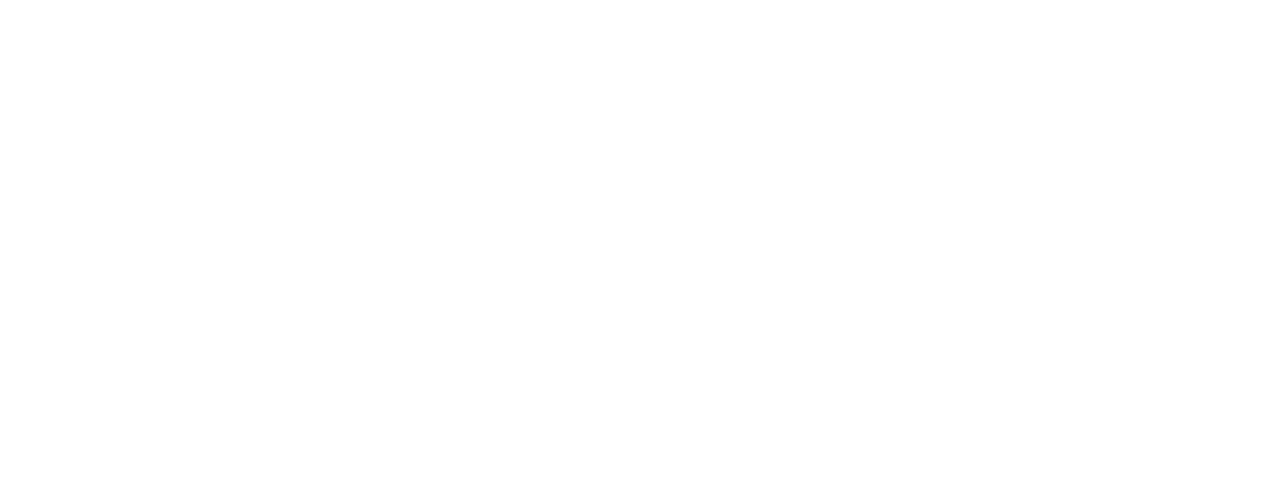
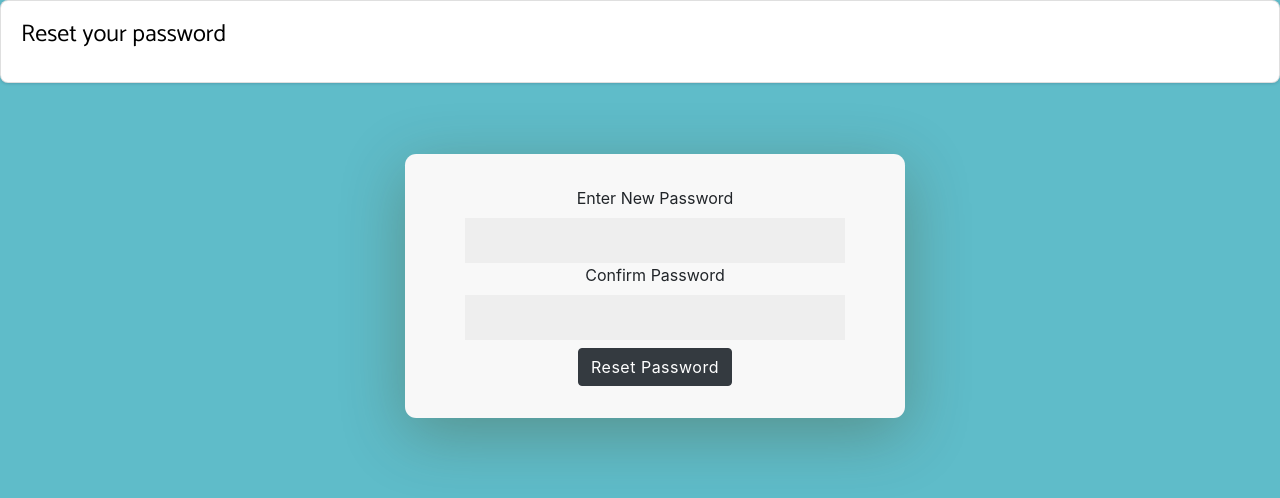
Before and after one commit to VarshaPrasanna/PharmacyReact, a React (Create React App) app in the folder frontend/: page /changePassword in a window 1280 px wide. Before the commit this address had no page. Shown: the top 498 px of the page. Built offline with nearby package versions, Linux system fonts and the light colour scheme; the HTML template or start-up script is replaced by a standard one.

Commit message:
change password form and minor ui changes

```diff
--- a/frontend/src/App.js
+++ b/frontend/src/App.js
@@ -38,6 +38,7 @@ import UpdateProduct from './components/Admin/AdminComponents/ManageProducts/Upd
 import ProductInfo from './components/product-info/product-info';
 import ManageQuery from './components/Admin/AdminComponents/ManageQuery/manage-query';
 import DiscussionBoard from './components/discussion-board/DiscussionBoard';
+import ChangePassword from './components/change-password/ChangePassword';
 
 
 
@@ -56,6 +57,7 @@ function App() {
             <Route exact path="/" element={<Home />} />
             <Route path="/prescription" element={<Prescription />} />
             <Route exact path="discussion-board" element={<DiscussionBoard />} />
+            <Route path='/MyOrders' element={<MyOrders />} />
 
           </Route>
 
@@ -63,19 +65,17 @@ function App() {
           <Route exact path="/signup" element={<Signup />} />
           <Route exact path="/login" element={<Login />} />
           <Route path="/cart" element={<Cart />} />
-          <Route exact path="/cart" element={<Cart />} />
           <Route exact path='/payment' element={<Payment />} />
           <Route path='/product-list' element={<ProductList />} />
           <Route path='/ManageOrders' element={<ManageOrders />} />
           <Route exact path='/Myprofile' element={<UserProfile />} />
           <Route exact path="/EditProfile" element={<EditProfile />} />
-          <Route path='/MyOrders' element={<MyOrders />} />
           <Route path='/update-status/:id' element={<UpdateStatus />} />
           <Route exact path="/ProductList" element={<ViewProduct />} />
           <Route exact path="/Addproduct" element={<AddProduct />} />
           <Route exact path="/UpdateProduct/:_id" element={<UpdateProduct />} />
           <Route exact path="/product-info/:id" element={<ProductInfo />} />
-
+          <Route exact path="/changePassword" element={<ChangePassword />} />
 
           {/* All admin components to be placed inside Admin layout  */}
 
--- a/frontend/src/components/Cart/Cart.css
+++ b/frontend/src/components/Cart/Cart.css
@@ -5,14 +5,14 @@
 .cart-img{
     width: 130px;
     height: 130px;
-    border: 5px solid rgba(39, 73, 136, 0.661);
+    border: 5px solid rgb(72, 183, 197);
     border-radius: 5px;
 }
 
 .qty{
     width: 70px;
     padding: 1px;
-    background-color: rgba(100, 148, 237, 0.414);
+    background-color: rgb(140, 218, 229);
 }
 
 .qty-button{
@@ -20,14 +20,18 @@
     height: 30px;
     text-align: center;
     margin: 10px;
-    background-color: cornflowerblue;
+    background-color: rgb(72, 183, 197);
     padding: 1px;
 }
 
 .cart-product-card{
     margin-bottom: 20px;
-    background-color: rgba(196, 208, 230, 0.685);
+    background-color: rgba(80, 178, 193, 0.438);
     border-radius: 10px;
+}
+
+.cart-product-card tbody td{
+    color: black;
 }
 
 .bill{
--- a/frontend/src/components/Header/Header.css
+++ b/frontend/src/components/Header/Header.css
@@ -1,5 +1,9 @@
+#navbar{
+  background-color: rgb(95, 188, 201)
+}
+
 .button-1 {
-  background-color: #7f57ff;
+  background-color: #e97312;
   border-radius: 8px;
   border-style: none;
   box-sizing: border-box;
@@ -14,6 +18,7 @@
   padding: 10px 16px;
   position: relative;
   text-align: center;
+  margin: 0 10px 0 0;
 }
 
 .space{
--- a/frontend/src/components/Header/Header.js
+++ b/frontend/src/components/Header/Header.js
@@ -25,7 +25,7 @@ function Header() {
         setisLogged(false);
     };
     return (
-        <nav className="navbar navbar-expand-lg navbar-light bg-white w-100 navigation" id="navbar">
+        <nav className="navbar navbar-expand-lg navbar-light w-100 navigation" id="navbar">
             <div className="container">
 
                 <Link className="navbar-brand font-weight-bold" to={{ pathname: "/" }}>GetMeds</Link>
@@ -69,13 +69,10 @@ function Header() {
                             </svg></Link>
                         <Link className="button-1" onClick={logout}>Logout</Link>
                     </div>
-
-
-
                 )}
                 <ul className="top-menu list-inline mb-0 d-none d-lg-block" id="top-menu">
                     <li className="dropdown cart-nav dropdown-slide list-inline-item">
-                        <Link to={{ pathname: "/cart" }} className="dropdown-toggle cart-icon" data-toggle="dropdown" data-hover="dropdown">
+                        <Link to={{ pathname: "/cart" }} className="cart-icon">
                             <i className="tf-ion-android-cart"></i>
                         </Link>
                     </li>
--- a/frontend/src/components/Home/Carousel/Carousel.css
+++ b/frontend/src/components/Home/Carousel/Carousel.css
@@ -7,7 +7,7 @@
 
 .carousel-img{
     width: 100%;
-    height: 450px;
+    height: 400px;
     object-fit: fill;
     display: flex;
     justify-content: center;
--- a/frontend/src/components/Home/Home.css
+++ b/frontend/src/components/Home/Home.css
@@ -15,12 +15,12 @@
     height: 175px;
     margin: 5px;
     padding: 10px;
-    background-color: rgba(87, 185, 226, 0.592);
+    background-color: rgb(140, 218, 229);
     border-radius: 10px;
 }
 
 .category:hover{
-    background: rgb(88, 136, 232);/* #E55246; */
+    background: rgb(75, 190, 205);/* #E55246; */
 }
 
 .category img{
--- a/frontend/src/components/Payment/Payment.css
+++ b/frontend/src/components/Payment/Payment.css
@@ -15,8 +15,12 @@ Form.Group{
 .bill-card{
     margin-right: 50px;
     margin-top: 60px;
-    background-color: rgba(196, 208, 230, 0.685);
+    background-color: rgba(80, 178, 193, 0.438);
     border-radius: 10px;
+}
+
+.bill-card tbody td{
+    color: black;
 }
 
 .submit-button{
--- a/frontend/src/components/User-Profile/Userprofile.css
+++ b/frontend/src/components/User-Profile/Userprofile.css
@@ -57,9 +57,9 @@
   height:100vh
 }
 
-
-
-
+.nav-link{
+  color: #0e0ea9;
+}
 
   h1
    {
@@ -532,8 +532,8 @@ align-self: flex-end;
 #sidebar {
     min-width: 250px;
     max-width: 250px;
-    background: #7386D5;
-    color: #fff;
+    background: rgb(95, 188, 201);
+    color: black;
     transition: all 0.3s;
 }
 
@@ -543,12 +543,12 @@ align-self: flex-end;
 
 #sidebar .sidebar-header {
     padding: 20px;
-    background: #6d7fcc;
+    background: rgb(67, 134, 143);
 }
 
 #sidebar ul.components {
     padding: 20px 0;
-    border-bottom: 1px solid #47748b;
+    border-bottom: 1px solid #3389b3;
 }
 
 #sidebar ul p {
@@ -563,7 +563,7 @@ align-self: flex-end;
 }
 
 #sidebar ul li a:hover {
-    color: #7386D5;
+    color: rgb(67, 134, 143);
     background: #fff;
 }
 
--- /dev/null
+++ b/frontend/src/components/change-password/ChangePassword.css
@@ -0,0 +1,21 @@
+.password-bg{
+	background-color: rgb(95, 188, 201);
+	height: 100vh;
+}
+
+.passform-container{
+    width: 31.25em;
+	position: relative;
+	margin: auto;
+	top: 1em;
+    text-align: center;
+}
+
+.passform-wrapper{
+    width: 31.25em;
+	background-color: #f8f8f8;
+	padding: 2em 3.75em;
+	border-radius: 0.7em;
+	box-shadow: 0 1em 4em rgb(71, 50, 4, 0.3);
+	align-self: center;
+}
--- /dev/null
+++ b/frontend/src/components/change-password/ChangePassword.js
@@ -0,0 +1,67 @@
+import axios from "axios";
+import { Button, Form } from "react-bootstrap";
+import { useState } from 'react';
+import './ChangePassword.css';
+import { useNavigate } from "react-router-dom";
+
+export default function ChangePassword() {
+    const userId = localStorage.getItem('userId')
+    const navigate = useNavigate();
+    const [data, setData] = useState({
+        password: '',
+        confirmPassword: ''
+    });
+
+    const handleChange = (e) => {
+        console.log(data);
+        setData({ ...data, [e.target.name]: e.target.value });
+    }
+
+    const handleSubmit = async (e) => {
+        e.preventDefault();
+        if (data.password !== data.confirmPassword) {
+            alert('Passwords do not match!');
+        } else {
+            try {
+                const res = await axios.put(`http://localhost:3000/users/update/${userId}`, {
+                    password: data.password
+                });
+                console.log(res);
+                navigate('/Myprofile');
+            } catch (err) {
+                console.log(err);
+            }
+        }
+    }
+
+    return (
+        <div className="password-bg">
+            <div class="card">
+                <div class="card-body">
+                    <h4 class="card-title">Reset your password</h4>
+                </div>
+            </div>
+        <div className="col passform-container">
+            <Form className="passform-wrapper" onSubmit={handleSubmit}>
+                <Form.Group controlId="password">
+                    <Form.Label>Enter New Password</Form.Label>
+                    <Form.Control type="text"
+                        name='password'
+                        value={data.password}
+                        onChange={handleChange}
+                        required />
+                </Form.Group>
+                <Form.Group controlId="confirmPassword">
+                    <Form.Label>Confirm Password</Form.Label>
+                    <Form.Control type="text"
+                        name='confirmPassword'
+                        value={data.confirmPassword}
+                        onChange={handleChange}
+                        required />
+                </Form.Group>
+                <Button type="submit" variant="dark" className="mt-2">Reset Password</Button>
+            </Form>
+        </div>
+        </div>
+    )
+}
--- a/frontend/src/components/my-orders/my-orders.css
+++ b/frontend/src/components/my-orders/my-orders.css
@@ -12,11 +12,11 @@
   }
   .gradient-custom {
 
-    background: #2b96dd;;
+    background: rgb(72, 183, 197);
 
 
-    background: -webkit-linear-gradient(to top left, #2b96dd, rgba(246, 243, 255, 1));
+    background: -webkit-linear-gradient(to top left, rgb(72, 183, 197), rgba(246, 243, 255, 1));
 
 
-    background: linear-gradient(to top left, #2b96dd, rgba(246, 243, 255, 1))
+    background: linear-gradient(to top left, rgb(72, 183, 197), rgba(246, 243, 255, 1))
     }
```
Also changed, not shown: frontend/src/components/User-Profile/Userprofile.js (+6 -8 lines).
